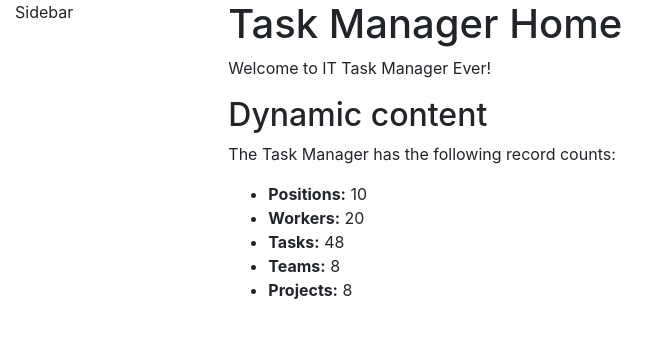
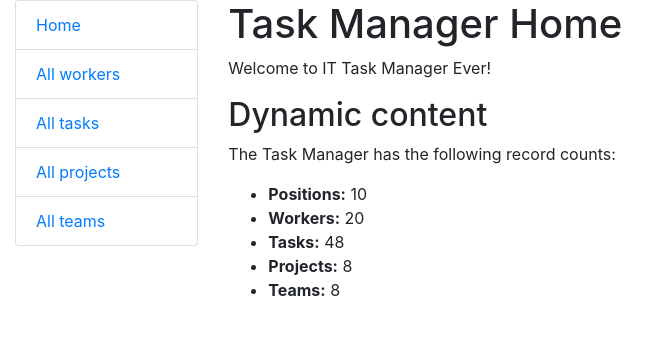
Before and after one commit to idubina/it-company-task-manager, a Django app: page / in a window 1280 px wide. Shown: the top 338 px of the page, without its empty margins (0-669 px from the left). Run offline with Django 5.2, Linux system fonts and the light colour scheme; data comes from the database, SQL or seed files in the repository.

Commit message:
feat: update block sidebar in base.html

```diff
--- a/templates/base.html
+++ b/templates/base.html
@@ -13,7 +13,7 @@
   <div class="row">
     <div class="col-sm-2">
       {% block sidebar %}
-      Sidebar
+        {% include 'includes/sidebar.html' %}
       {% endblock %}
     </div>
     <div class="col-sm-10 ">
--- a/templates/task_manager/index.html
+++ b/templates/task_manager/index.html
@@ -9,7 +9,7 @@
     <li><strong>Positions:</strong> {{ num_positions }}</li>
     <li><strong>Workers:</strong> {{ num_workers }}</li>
     <li><strong>Tasks:</strong> {{ num_tasks }}</li>
+    <li><strong>Projects:</strong> {{ num_projects }}</li>
     <li><strong>Teams:</strong> {{ num_teams }}</li>
-  <li><strong>Projects:</strong> {{ num_projects }}</li>
   </ul>
 {% endblock %}
```
Lines whose indentation alone changed are shown as unchanged.
